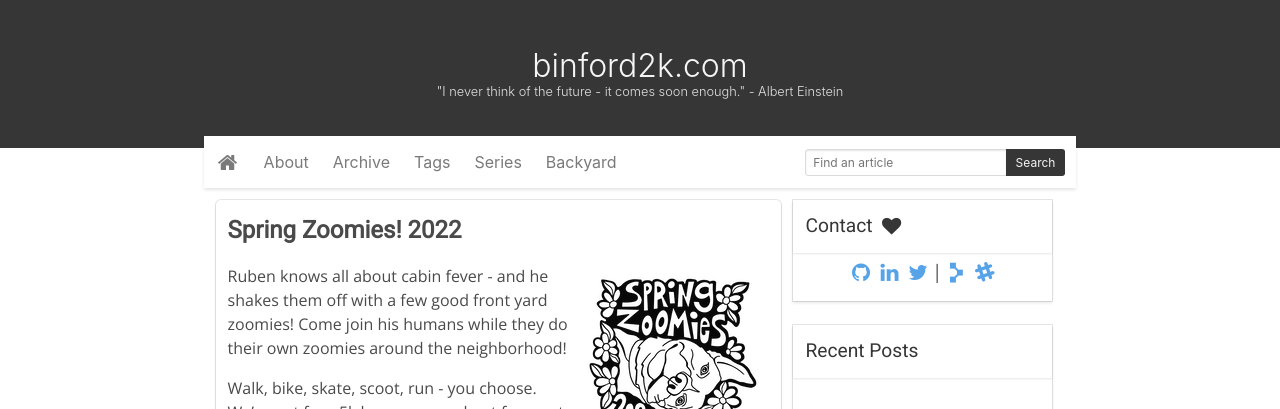
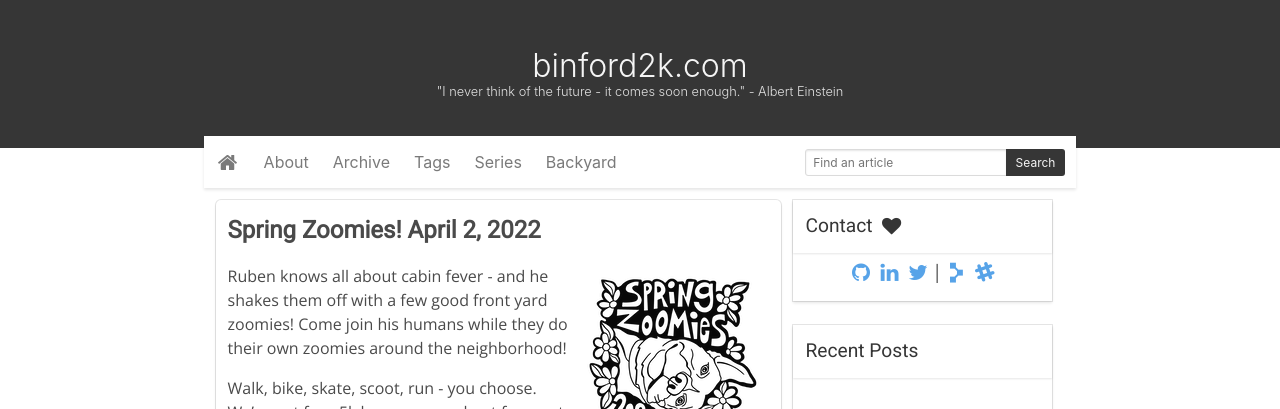
Before and after one commit to binford2k/binford2k.com, a Jekyll site: the page built from backyard/zoomies.md, in a window 1280 px wide and 900 px high. Shown: the top 409 px of the window. Built offline with Jekyll 4.4.1, drawn with Linux system fonts in a browser that asks for light colours; comment, search, counter and statistics services are not loaded.

Commit message:
oops, add date

```diff
--- a/backyard/zoomies.md
+++ b/backyard/zoomies.md
@@ -1,11 +1,7 @@
 ---
 layout: page
-title: Spring Zoomies! 2022
+title: Spring Zoomies! April 2, 2022
 ---
-
-<script>
-
-</script>
 
 <img style="float: right; border: none;" src="/assets/images/SpringZoomies.png" />
 
```
